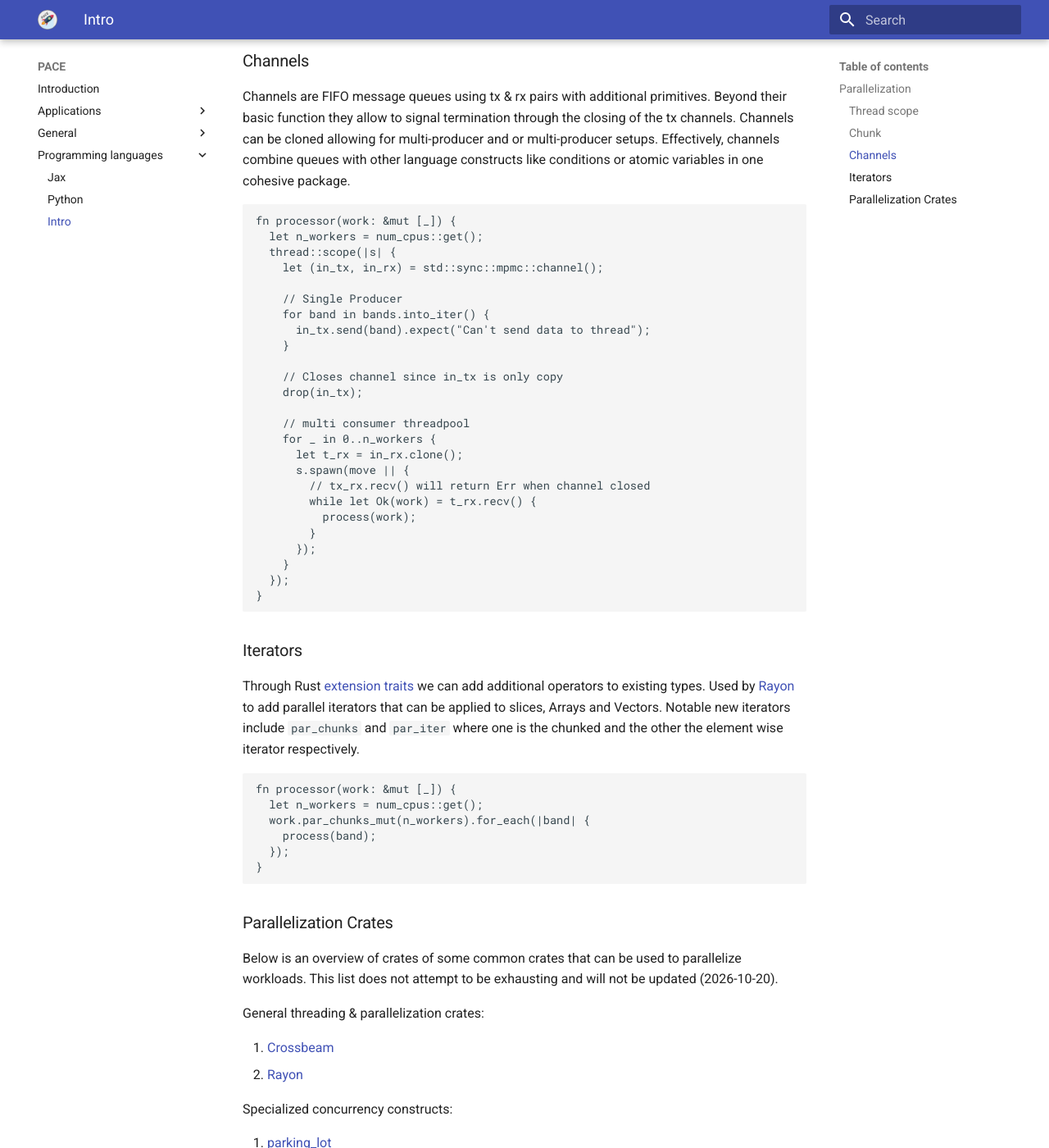
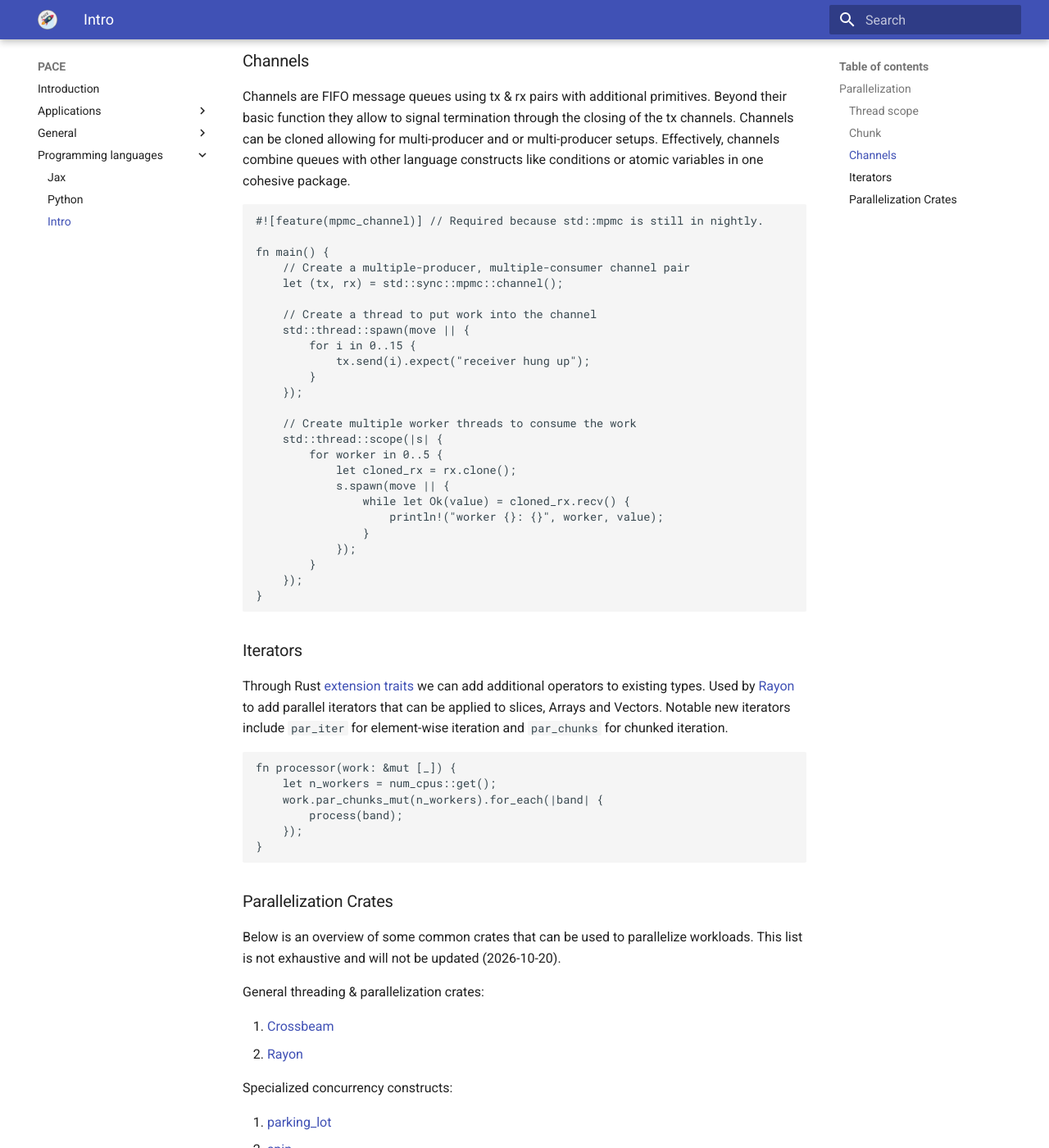
Before and after one commit to astron-rd/PACE, an MkDocs documentation site: the page built from docs/programming-languages/rust.md, in a window 1280 px wide and 1400 px high, scrolled down 1852 px. Shown: the whole window at 82% size. Built offline with MkDocs 1.6.1 and Material for MkDocs 9.7.7, drawn with Linux system fonts in a browser that asks for light colours; nearby versions of some CDN libraries; some of the changed text lies outside the part shown.

Commit message:
Expand/refine rust multiprocessing docs

````diff
--- a/docs/programming-languages/rust.md
+++ b/docs/programming-languages/rust.md
@@ -48,15 +48,15 @@ These mechanism of work division in Rust are highly favorable to distribute the
 
 ```Rust
 fn processor(work: &mut [_]) {
-  let n_workers = num_cpus::get();
-  let chunks: Vec<&mut [_]> = work.chunks_mut(n_workers).collect();
-  thread::scope(|s| {
-    for chunk in chunks.into_iter() {
-      s.spawn(move || {
-        process(chunk);
-      }
-    }
-  }
+    let n_workers = num_cpus::get();
+    let chunks: Vec<&mut [_]> = work.chunks_mut(n_workers).collect();
+    std::thread::scope(|s| {
+        for chunk in chunks.into_iter() {
+            s.spawn(move || {
+                process(chunk);
+            });
+        }
+    });
 }
 ```
 
@@ -67,49 +67,49 @@ Work distributed in chunks can better utilize CPU L1 and L2 caches by tuning the
 Channels are FIFO message queues using tx & rx pairs with additional primitives. Beyond their basic function they allow to signal termination through the closing of the tx channels. Channels can be cloned allowing for multi-producer and or multi-producer setups. Effectively, channels combine queues with other language constructs like conditions or atomic variables in one cohesive package.
 
 ```Rust
-fn processor(work: &mut [_]) {
-  let n_workers = num_cpus::get();
-  thread::scope(|s| {
-    let (in_tx, in_rx) = std::sync::mpmc::channel();
+#![feature(mpmc_channel)] // Required because std::mpmc is still in nightly.
 
-    // Single Producer
-    for band in bands.into_iter() {
-      in_tx.send(band).expect("Can't send data to thread");
-    }
+fn main() {
+    // Create a multiple-producer, multiple-consumer channel pair
+    let (tx, rx) = std::sync::mpmc::channel();
 
-    // Closes channel since in_tx is only copy
-    drop(in_tx);
+    // Create a thread to put work into the channel
+    std::thread::spawn(move || {
+        for i in 0..15 {
+            tx.send(i).expect("receiver hung up");
+        }
+    });
 
-    // multi consumer threadpool
-    for _ in 0..n_workers {
-      let t_rx = in_rx.clone();
-      s.spawn(move || {
-        // tx_rx.recv() will return Err when channel closed
-        while let Ok(work) = t_rx.recv() {
-          process(work);
+    // Create multiple worker threads to consume the work
+    std::thread::scope(|s| {
+        for worker in 0..5 {
+            let cloned_rx = rx.clone();
+            s.spawn(move || {
+                while let Ok(value) = cloned_rx.recv() {
+                    println!("worker {}: {}", worker, value);
+                }
+            });
         }
-      });
-    }
-  });
+    });
 }
 ```
 
 ### Iterators
 
-Through Rust [extension traits](https://rust-lang.github.io/rfcs/0445-extension-trait-conventions.html) we can add additional operators to existing types. Used by [Rayon](https://docs.rs/rayon/latest/rayon/) to add parallel iterators that can be applied to slices, Arrays and Vectors. Notable new iterators include `par_chunks` and `par_iter` where one is the chunked and the other the element wise iterator respectively.
+Through Rust [extension traits](https://rust-lang.github.io/rfcs/0445-extension-trait-conventions.html) we can add additional operators to existing types. Used by [Rayon](https://docs.rs/rayon/latest/rayon/) to add parallel iterators that can be applied to slices, Arrays and Vectors. Notable new iterators include `par_iter` for element-wise iteration and `par_chunks` for chunked iteration.
 
 ```Rust
 fn processor(work: &mut [_]) {
-  let n_workers = num_cpus::get();
-  work.par_chunks_mut(n_workers).for_each(|band| {
-    process(band);
-  });
+    let n_workers = num_cpus::get();
+    work.par_chunks_mut(n_workers).for_each(|band| {
+        process(band);
+    });
 }
 ```
 
 ### Parallelization Crates
 
-Below is an overview of crates of some common crates that can be used to parallelize workloads. This list does not attempt to be exhausting and will not be updated (2026-10-20).
+Below is an overview of some common crates that can be used to parallelize workloads. This list is not exhaustive and will not be updated (2026-10-20).
 
 General threading & parallelization crates:
 
@@ -126,11 +126,12 @@ Specialized concurrency constructs:
 
 Overview of Channel crates:
 
-| Crate | SPSC | MPSC | SPMC | MPMC |
-|----------------------------------------------|------|------|------|------|
-| [crossbeam](https://lib.rs/crates/crossbeam) | | | | X |
-| [Flume](https://lib.rs/crates/flume) | | X | | X |
-| [Kanal](https://lib.rs/crates/kanal) | | | | X |
-| [oneshot](https://lib.rs/crates/oneshot) | X | | | |
-| [crossfire](https://lib.rs/crates/crossfire) | X | X | | X |
-| [bus](https://lib.rs/crates/bus) | | X | | |
+| Crate                                           | SPSC | MPSC | SPMC | MPMC        |
+| ----------------------------------------------- | ---- | ---- | ---- | ----------- |
+| [std::sync](https://doc.rust-lang.org/std/sync) |      | X    |      | X (nightly) |
+| [crossbeam](https://crates.io/crates/crossbeam) |      |      |      | X           |
+| [Flume](https://crates.io/crates/flume)         |      | X    |      | X           |
+| [Kanal](https://crates.io/crates/kanal)         |      |      |      | X           |
+| [oneshot](https://crates.io/crates/oneshot)     | X    |      |      |             |
+| [crossfire](https://crates.io/crates/crossfire) | X    | X    |      | X           |
+| [bus](https://crates.io/crates/bus)             |      | X    |      |             |
````
Also changed, not shown: other parts of docs/programming-languages/rust.md (+8 -8 lines).
